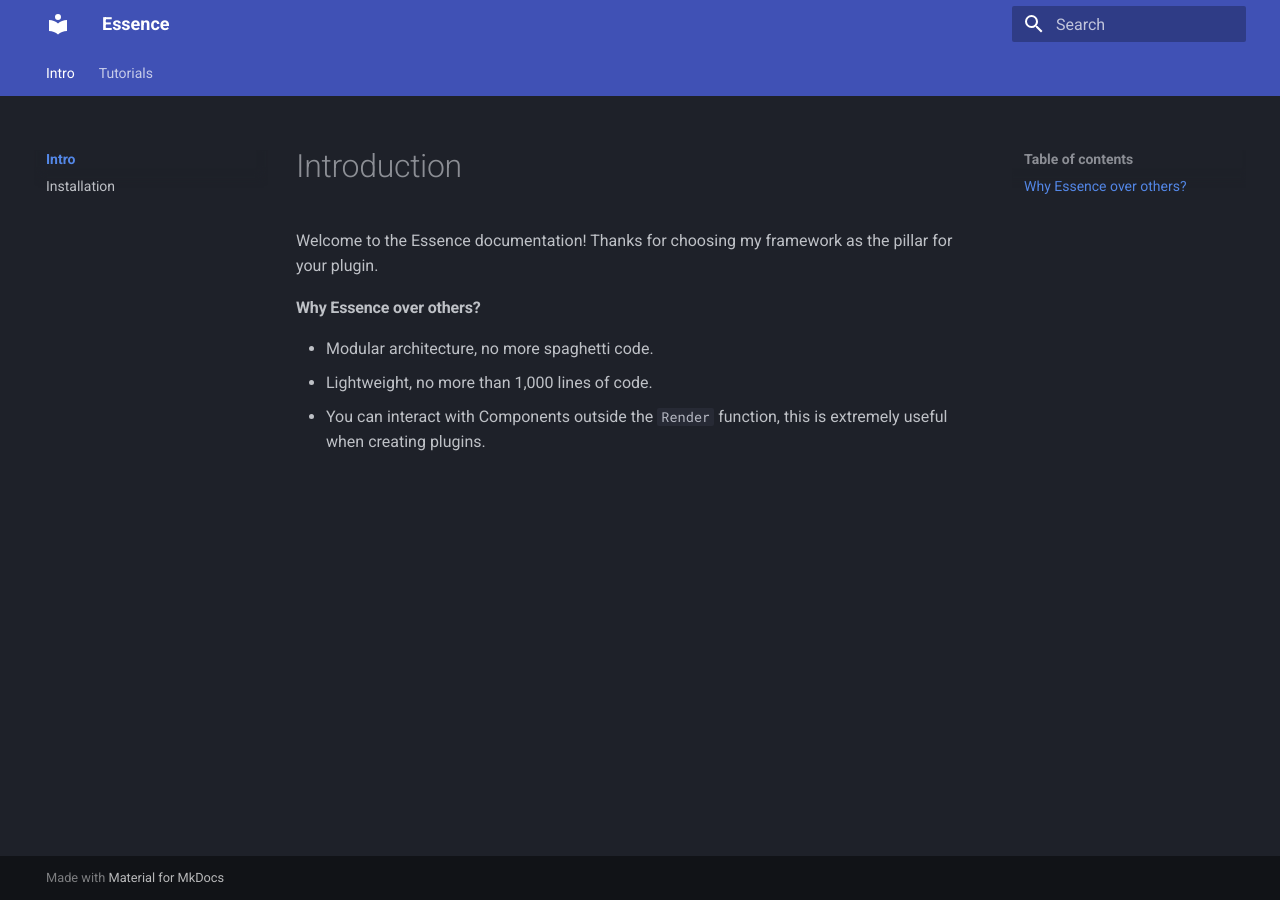
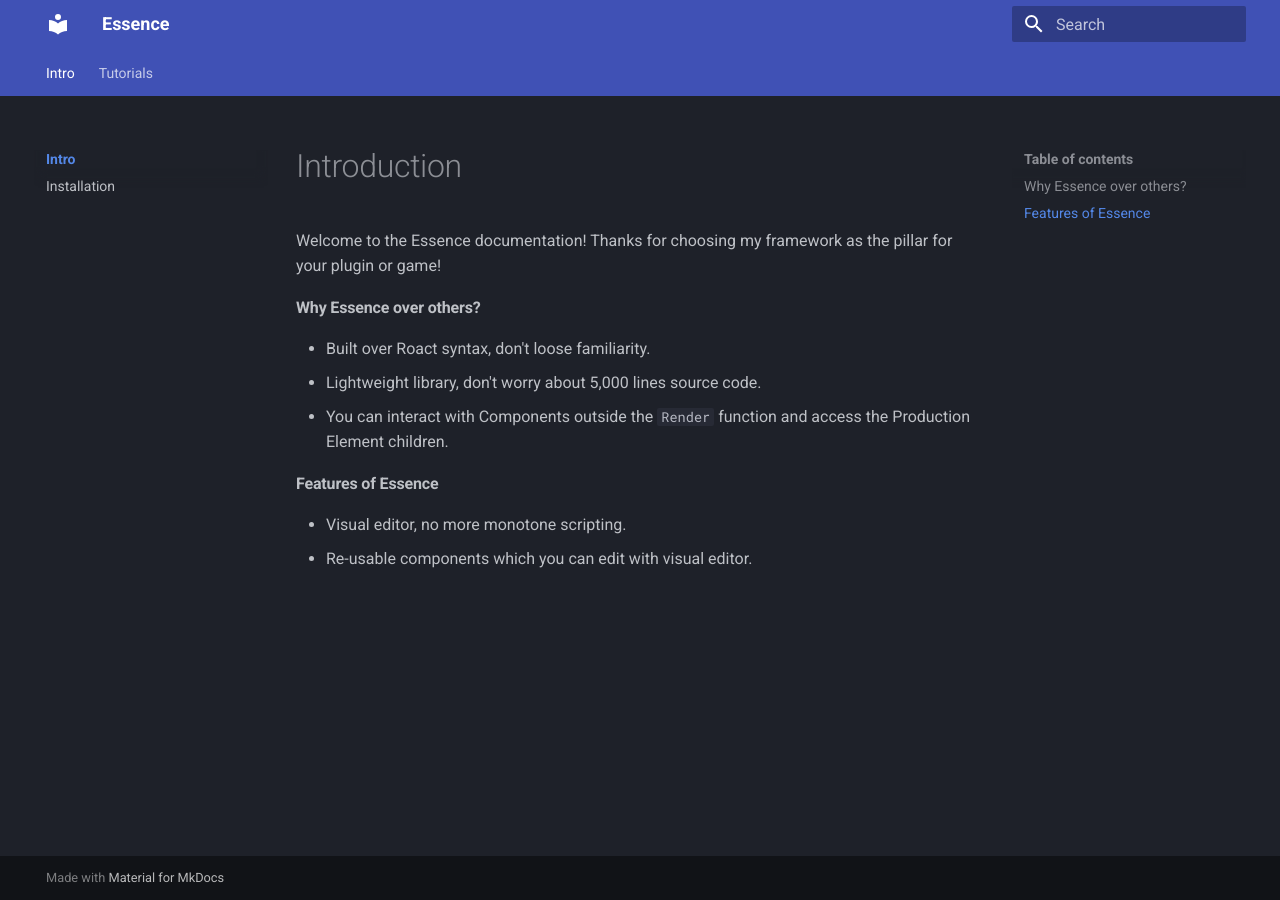
Before and after one commit to Rivangek/Essence, an MkDocs documentation site: the page built from docs/index.md, in a window 1280 px wide. Built offline with MkDocs 1.6.1 and Material for MkDocs 9.7.7, drawn with Linux system fonts in a browser that asks for light colours.

Commit message:
Adding game support

```diff
--- a/docs/index.md
+++ b/docs/index.md
@@ -1,9 +1,14 @@
 # Introduction
 
-Welcome to the Essence documentation! Thanks for choosing my framework as the pillar for your plugin.
+Welcome to the Essence documentation! Thanks for choosing my framework as the pillar for your plugin or game!
 
 #### Why Essence over others?
 
-* Modular architecture, no more spaghetti code.
-* Lightweight, no more than 1,000 lines of code.
-* You can interact with Components outside the `Render` function, this is extremely useful when creating plugins.
+* Built over Roact syntax, don't loose familiarity.
+* Lightweight library, don't worry about 5,000 lines source code.
+* You can interact with Components outside the `Render` function and access the Production Element children.
+
+#### Features of Essence
+
+* Visual editor, no more monotone scripting.
+* Re-usable components which you can edit with visual editor.
--- a/mkdocs.yml
+++ b/mkdocs.yml
@@ -14,9 +14,13 @@ nav:
     - index.md
     - Installation: installation.md
   - Tutorials:
-    - Creating a Component: tutorials/first_component.md
-    - State Managment: tutorials/state_managment.md
-    - Using Fragments: tutorials/using_fragments.md
+    - Basics:
+      - Creating a Component: tutorials/first_component.md
+      - State Managment: tutorials/state_managment.md
+    - Advanced:
+      - Using Fragments: tutorials/using_fragments.md
+      - Renderize function: tutorials/renderize_function.md
+      - Essence Properties: tutorials/properties.md
     - Hierarchy: tutorials/hierarchy.md
 
 markdown_extensions:
--- /dev/null
+++ b/plugin.project.json
@@ -0,0 +1,6 @@
+{
+    "name": "Essence",
+    "tree": {
+        "$path": "plugin"
+    }
+}
```
Also changed, not shown: docs/tutorials/hierarchy.md (+1 -0 lines), docs/tutorials/renderize_function.md (added, +5 -0 lines), docs/tutorials/properties.md (added), lib.project.json (renamed from build.project.json), 4 other files.
